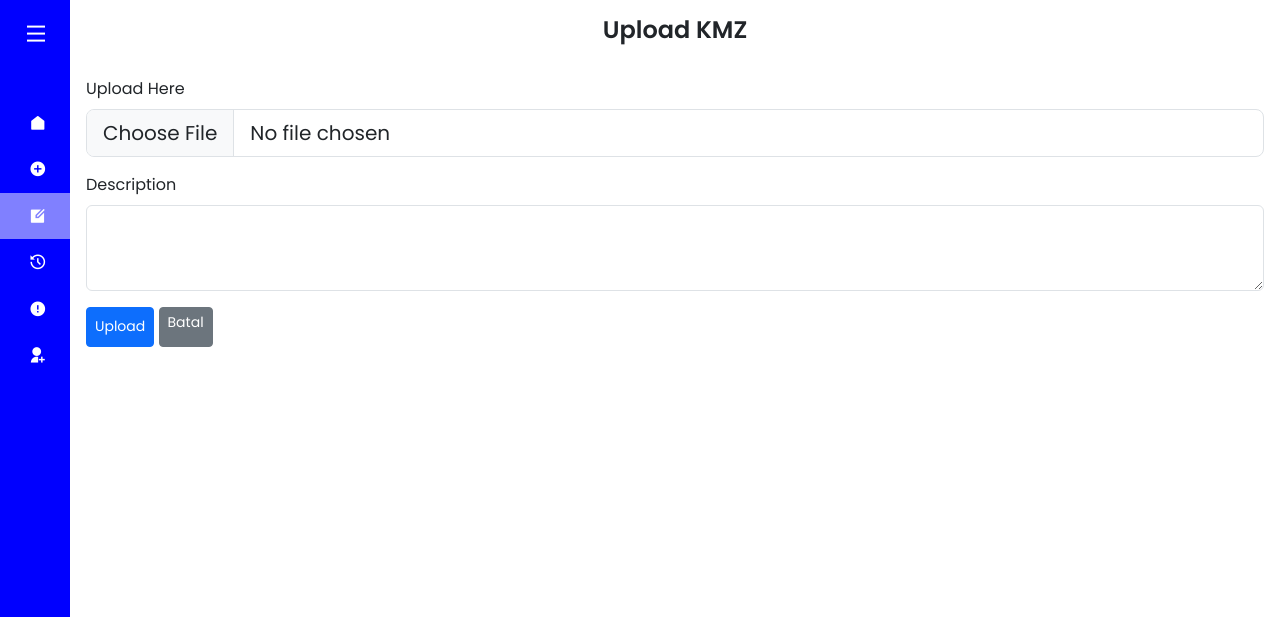
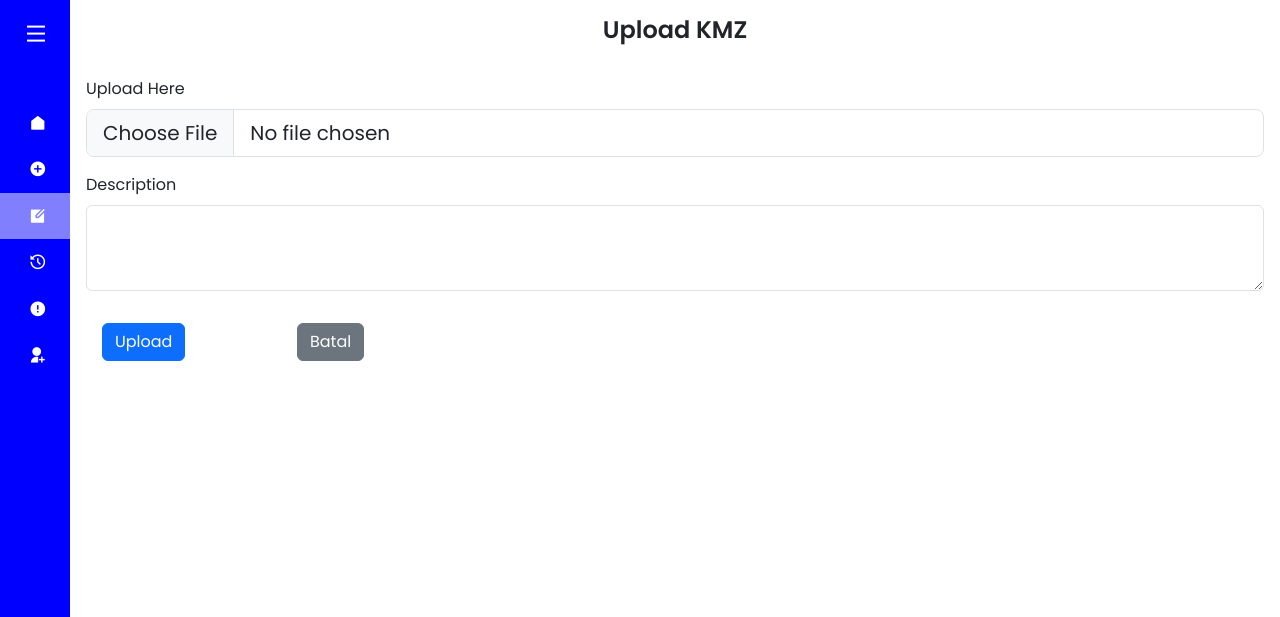
Before and after one commit to sulthannauval/Coverage-Map-Web, a Laravel app: page /admineditupload in a window 1280 px wide. Shown: the top 617 px of the page. Run offline with Laravel 9, Linux system fonts and the light colour scheme; a user stored in the database is signed in; data comes from the database, SQL or seed files in the repository; style sheets or scripts are compiled from the project's sources; some libraries are stand-ins or nearby versions.

```diff
--- a/resources/views/admineditupload.blade.php
+++ b/resources/views/admineditupload.blade.php
@@ -120,20 +120,22 @@
                     <textarea name="description" class="form-control" id="exampleFormControlTextarea1" rows="3"></textarea>
                 </div>
 
-                <button type="submit" class="btn btn-primary btn-sm" style="height: 40px; width: auto;">
-                    Upload
-                </button>
-                <a href="{{ url('adminedit') }}" class="btn btn-secondary btn-sm" style="height: 40px; width: auto;">
-                    Batal
-                </a>
+                <div class="p-3 row">
+                    <div class="col-sm-2">
+                        <button type="submit" class="btn btn-primary">Upload</button>
+                    </div>
+                    <div class="col-sm-2 mt-3 mt-sm-0">
+                        <a href="/adminedit" class="btn btn-secondary">Batal</a>
+                    </div>
+                </div>
             </form>
         </div>
     </div>
 
     <!-- Bootstrap Bundle JS -->
     <script src="https://cdn.jsdelivr.net/npm/bootstrap@5.3.0-alpha3/dist/js/bootstrap.bundle.min.js"
-            integrity="sha384-ENjdO4Dr2bkBIFxQpeoTz1HIcje39Wm4jDKdf19U8gI4ddQ3GYNS7NTKfAdVQSZe"
-            crossorigin="anonymous"></script>
+        integrity="sha384-ENjdO4Dr2bkBIFxQpeoTz1HIcje39Wm4jDKdf19U8gI4ddQ3GYNS7NTKfAdVQSZe"
+        crossorigin="anonymous"></script>
 
     <!-- Custom Script -->
     <script src="script.js"></script>
--- a/resources/views/map.blade.php
+++ b/resources/views/map.blade.php
@@ -79,7 +79,7 @@
 
     <!-- Legend -->
     @if ($legendUrl)
-    <div id="legend" style="position: absolute; bottom: 20px; left: 85px; background: rgba(255,255,255,0.8); padding: 5px; border-radius: 8px; box-shadow: 0 0 5px rgba(0,0,0,0.3); z-index: 1000;">
+    <div id="legend" style="position: absolute; bottom: 20px; left: 85px; background: rgba(255,255,255,0.8); padding: 5px; border-radius: 8px; box-shadow: 0 0 5px rgba(0,0,0,0.3); z-index: 500;">
         <img src="{{ $legendUrl }}" alt="Legend" style="max-width: 200px;">
     </div>
     @endif
--- a/routes/web.php
+++ b/routes/web.php
@@ -151,5 +151,5 @@ Route::middleware(['adminauth'])->group(function () {
     Route::get('/adminadminmanager', function () {
         return view('adminadminmanager');
     });
-    Route::post('/admineditupload', [AdminController::class, 'store'])->name('admin.store');
+    Route::post('/adminadminmanager', [AdminController::class, 'store'])->name('admin.store');
 });
```
